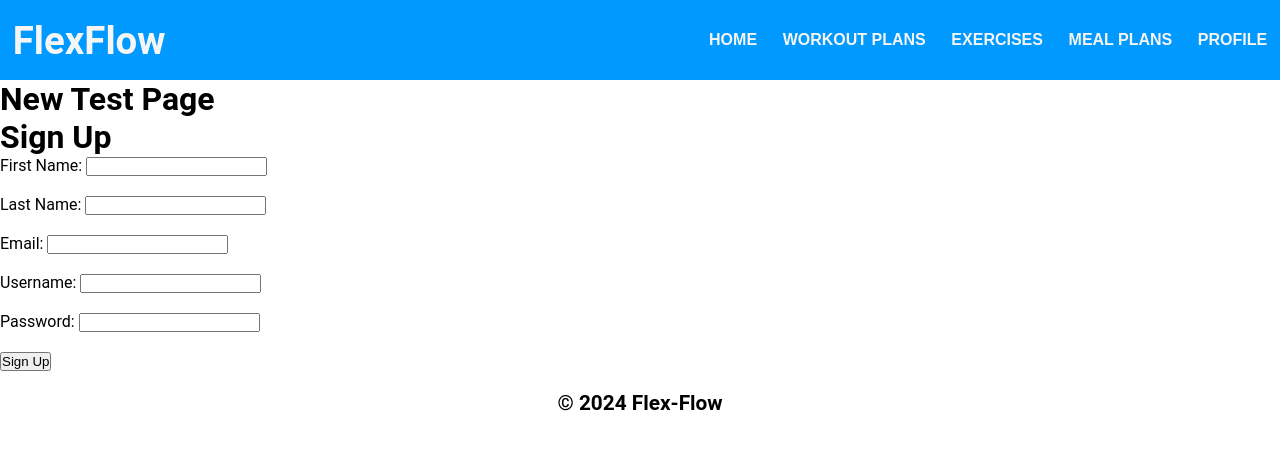
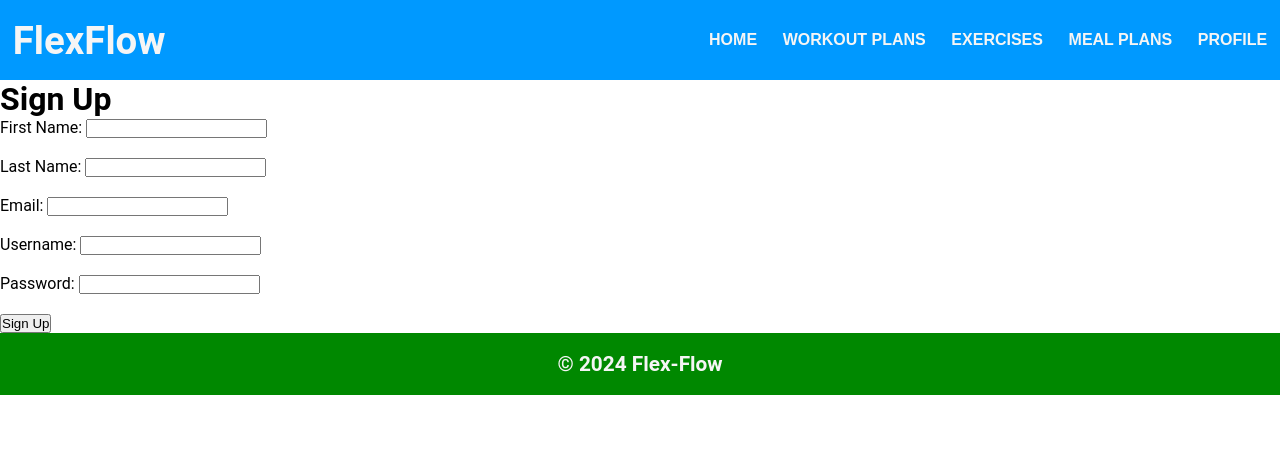
Before and after one commit to rubberart7/Flex-Flow, a Flask app: page /signup in a window 1280 px wide. Shown: the top 450 px of the page. Run offline with Flask 3, Linux system fonts and the light colour scheme.

Commit message:
adding js file

```diff
--- a/backend/static/css/main.css
+++ b/backend/static/css/main.css
@@ -1,5 +1,6 @@
 :root {
     --lightblue: rgb(0, 153, 255);
+    --testcolor: rgb(0, 136, 0);
 }
 
 body {
@@ -63,5 +64,7 @@ footer {
     text-align: center;
     font-size: 1.3rem;
     font-weight: bolder;
-    padding: 20px;
+    padding: 1.5vw;
+    background-color: var(--testcolor);
+    color: whitesmoke;
 }
--- a/backend/templates/signup.html
+++ b/backend/templates/signup.html
@@ -1,5 +1,4 @@
 {% extends 'base.html' %} {% block head %}{% endblock %} {% block body %}
-<h1>New Test Page</h1>
 <h1>Sign Up</h1>
 <form class="signup-form" action="/signup" method="POST">
   <label for="first-name">First Name: </label>
```
Also changed, not shown: backend/static/css/js/base.js (added).
